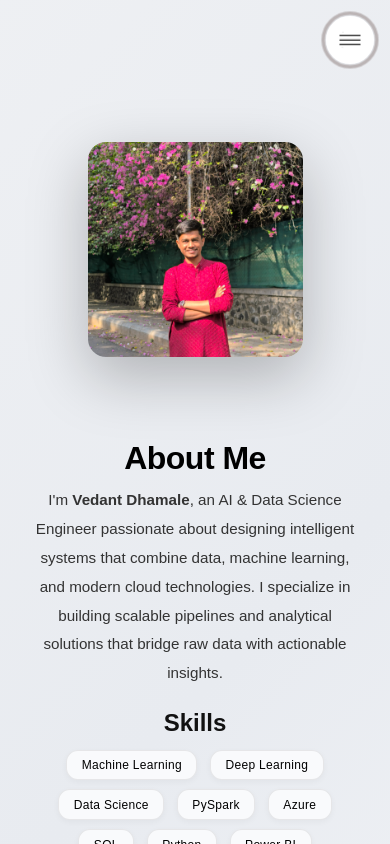
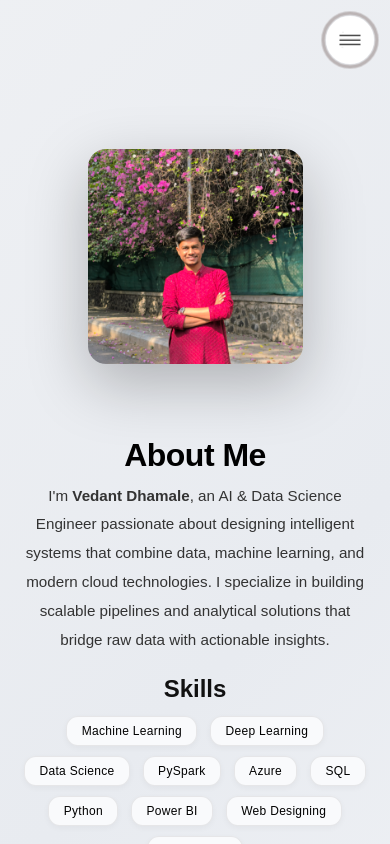
Before and after one commit to VedantDhamale/portfolio_final, a plain HTML site: page about.html in a window 390 px wide. Drawn offline with Linux system fonts and the light colour scheme; a web font is replaced by a local one.

Commit message:
solving issues

```diff
--- a/about.html
+++ b/about.html
@@ -217,7 +217,7 @@
 
             .about-photo img {
                 max-width: 270px;
-                margin: 0.2rem auto;
+                margin: 0 auto;
             }
 
             .skills-highlight {
@@ -226,32 +226,31 @@
             }
         }
 
-        /* ===== MOBILE VIEW FIX (Tighter) ===== */
+        /* ===== MOBILE VIEW FIX (Ultra Compact) ===== */
         @media (max-width: 600px) {
             #about {
-                gap: 0.2rem;
-                /* minimal vertical space */
+                gap: 0.1rem;
+                /* almost zero spacing */
             }
 
             .about-photo img {
                 max-width: 230px;
-                margin-top: -0.8rem;
-                /* pull image upward */
-                margin-bottom: 0.1rem;
-                /* nearly touches text */
+                margin: 0.1rem auto !important;
+                /* minimal margin */
             }
 
             .about-text {
-                padding: 0 0.2rem;
+                padding: 0;
+                margin: 0;
             }
 
             .about-text h1 {
-                margin-top: 0.3rem;
-                margin-bottom: 0.6rem;
+                margin-top: 0.2rem;
+                margin-bottom: 0.5rem;
             }
 
             .about-text p {
-                margin-bottom: 1rem;
+                margin-bottom: 0.9rem;
             }
         }
 
```
